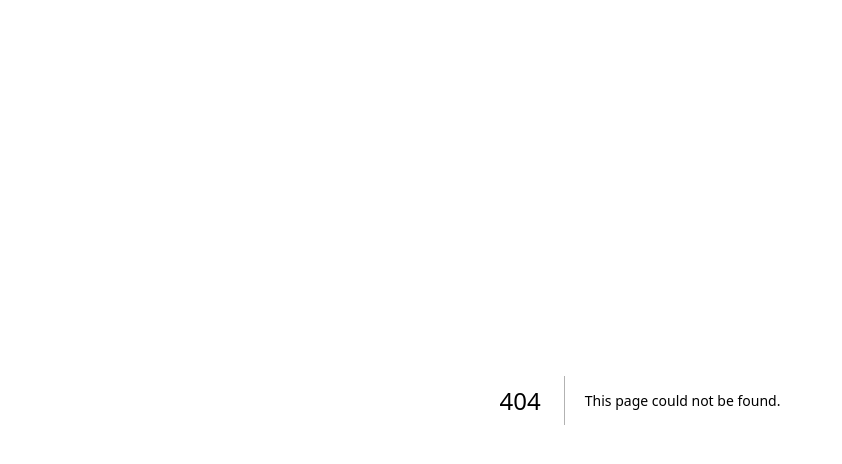
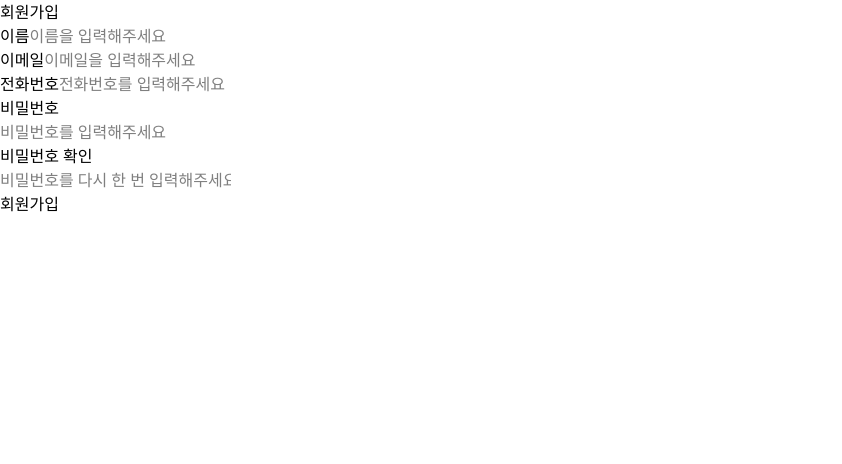
Before and after one commit to Mov2ng/8--Moving-Mov2ng-FE, a Next.js app: page /signup in a window 1280 px wide. Before the commit this address had no page. Shown: the top 464 px of the page, without its empty margins (0-842 px from the left). Built offline with nearby package versions, Linux system fonts and the light colour scheme; no server answers; grey boxes are pictures that could not be loaded; a web font is replaced by a local one.

Commit message:
feat: 회원가입, 로그인 페이지 구현

```diff
--- /dev/null
+++ b/src/app/login/page.tsx
@@ -0,0 +1,10 @@
+import LoginForm from "@/components/auth/LoginForm";
+
+export default function LoginPage() {
+  return (
+    <>
+      <h1>로그인</h1>
+      <LoginForm />
+    </>
+  );
+}
--- /dev/null
+++ b/src/app/signup/page.tsx
@@ -0,0 +1,10 @@
+import SignupForm from "@/components/auth/SignupForm";
+
+export default function SignupPage() {
+  return (
+    <>
+      <h1>회원가입</h1>
+      <SignupForm />
+    </>
+  );
+}
```
